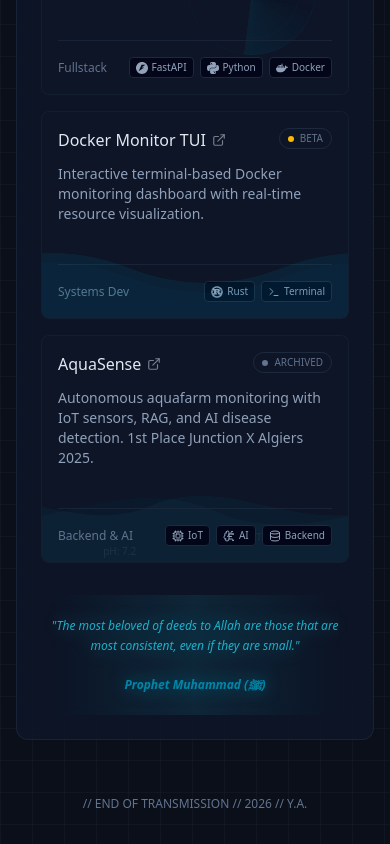
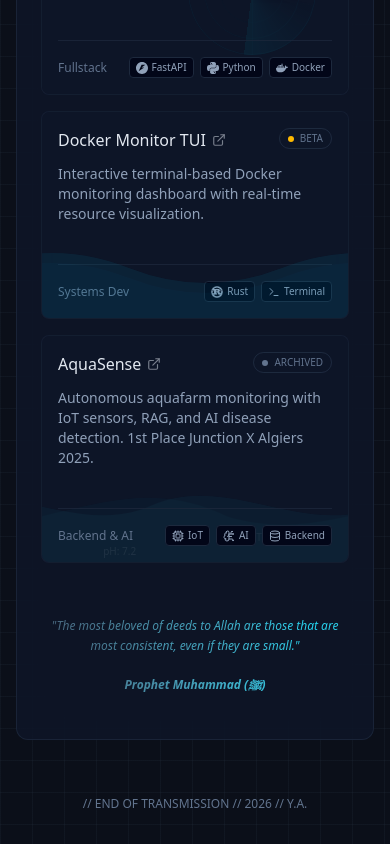
Before and after one commit to Abdo30004/abdo30004.github.io, a Next.js app: page / in a window 390 px wide. Shown: the part 2248-3092 px from the top of the page. Built offline with nearby package versions, Linux system fonts and the light colour scheme.

Commit message:
style: Switch mobile quote animation to animated text shimmer

```diff
--- a/src/app/globals.css
+++ b/src/app/globals.css
@@ -7,6 +7,13 @@
 
   --color-cyan-500: #06b6d4;
   --color-cyan-400: #22d3ee;
+
+  --animate-shimmer: shimmer 3s linear infinite;
+}
+
+@keyframes shimmer {
+  0% { background-position: -200% center; }
+  100% { background-position: 200% center; }
 }
 
 @layer base {
--- a/src/components/SpotlightQuote.tsx
+++ b/src/components/SpotlightQuote.tsx
@@ -101,14 +101,14 @@ export function SpotlightQuote() {
       </div>
 
       {/* Endless Shine revealed text (Mobile/Touch) */}
-      <div className="absolute inset-0 pointer-events-none flex flex-col items-center justify-center sm:hidden animate-pulse">
-        <div
-          className="absolute inset-0 bg-gradient-to-r from-transparent via-cyan-400/10 to-transparent"
-        />
-        <p className={cn(currentQuote.fontClass, "text-cyan-400/80 text-center italic leading-relaxed drop-shadow-[0_0_8px_rgba(6,182,212,0.5)]")}>
+      <div className="absolute inset-0 pointer-events-none flex flex-col items-center justify-center sm:hidden">
+        <p
+          className={cn(currentQuote.fontClass, "text-transparent bg-clip-text bg-gradient-to-r from-slate-600 via-cyan-400 to-slate-600 animate-shimmer text-center italic leading-relaxed")}
+          style={{ backgroundSize: "200% auto" }}
+        >
           {currentQuote.text}
           <br /><br />
-          <span className="text-cyan-600/90 font-bold">{currentQuote.author}</span>
+          <span className="font-bold">{currentQuote.author}</span>
         </p>
       </div>
     </div>
```
